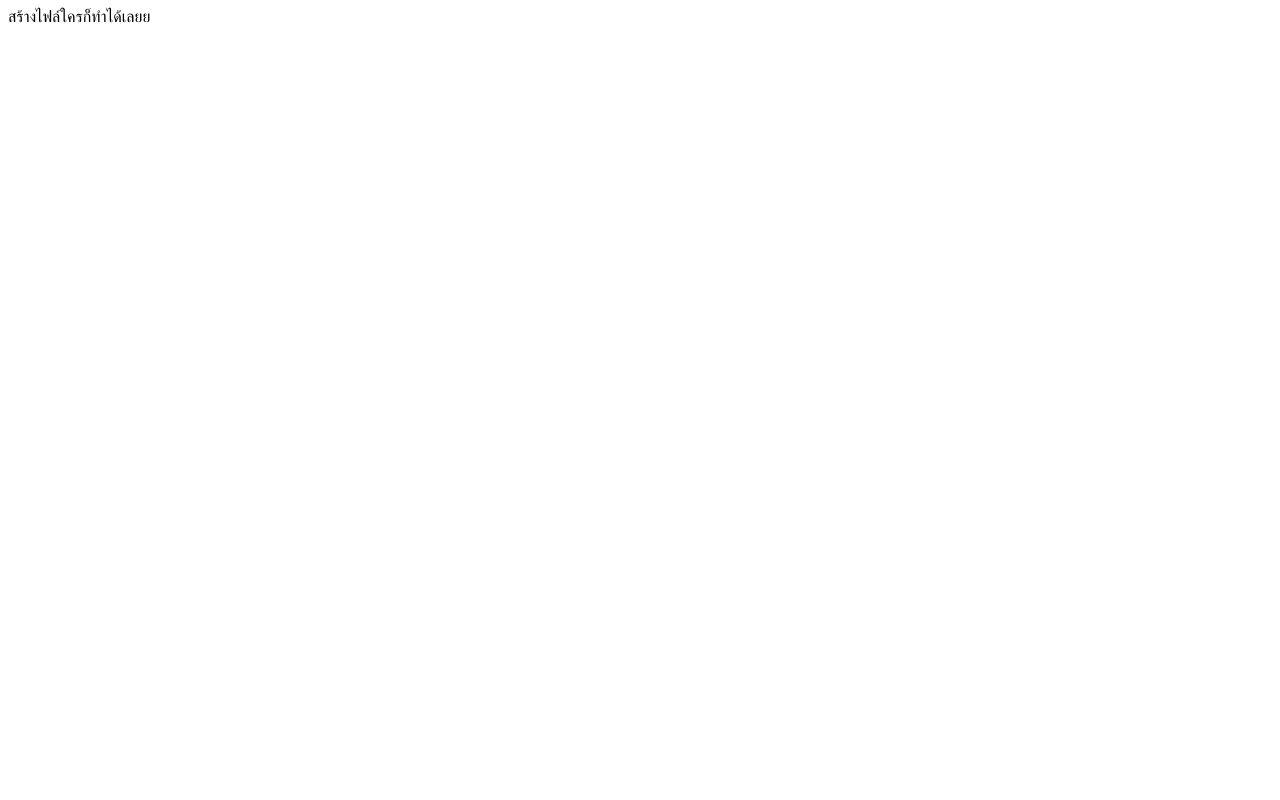
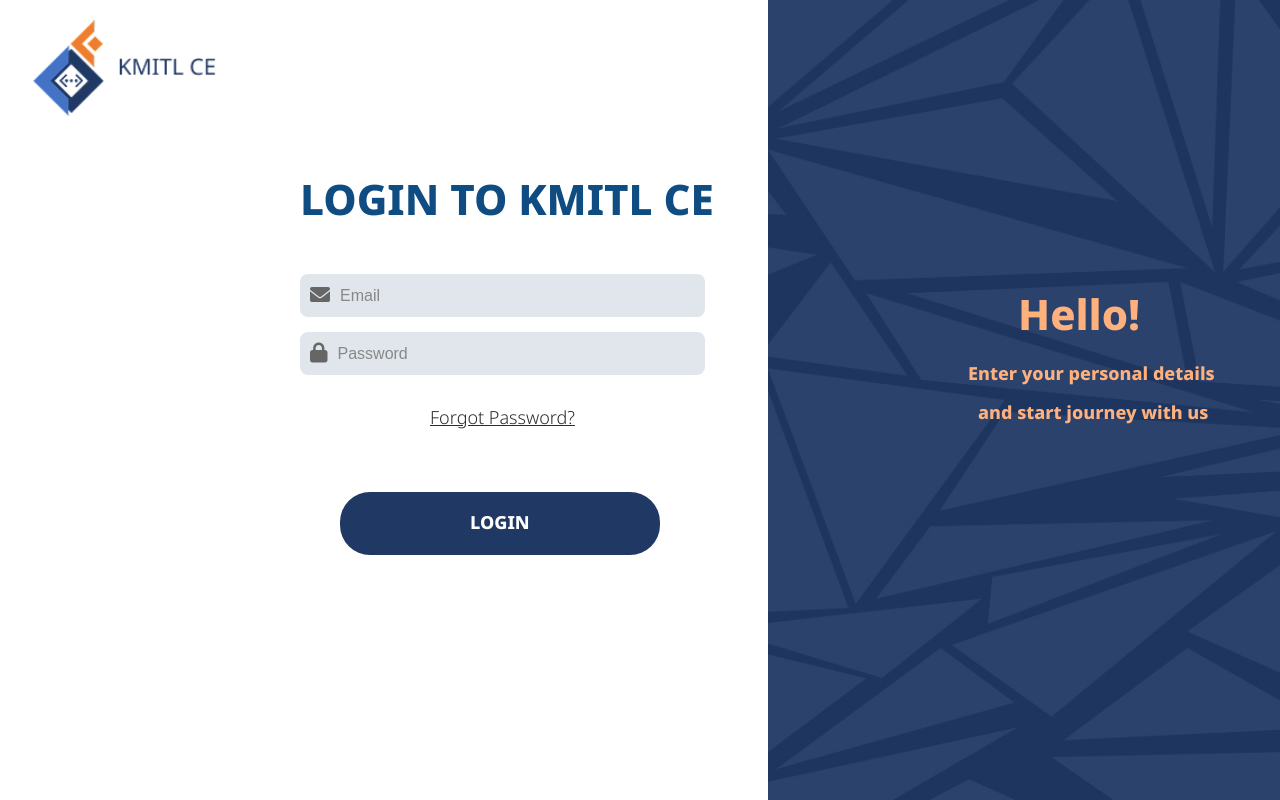
Before and after one commit to MONOSUKi/In, a PHP site: page / in a window 1280 px wide. Before the commit the page is almost empty. Run offline with PHP 8.4, Linux system fonts and the light colour scheme.

Commit message:
ใส่หน้าloginเรีบยร้อย

```diff
--- a/php/src/index.php
+++ b/php/src/index.php
@@ -1 +1,59 @@
-<p>สร้างไฟล์ใครก็ทำได้เลยย</p>
+<!DOCTYPE html>
+<html lang="en">
+
+<head>
+    <meta charset="UTF-8">
+    <meta name="viewport" content="width=device-width, initial-scale=1.0">
+    <title>Login</title>
+    <link rel="stylesheet" href="login.css">
+    <link href="https://fonts.googleapis.com/css2?family=Noto+Sans+Thai:wght@800&display=swap" rel="stylesheet">
+    <link href="https://fonts.googleapis.com/css2?family=Noto+Sans+Thai:wght@100;300&display=swap" rel="stylesheet">
+    <link rel="stylesheet" href="https://cdnjs.cloudflare.com/ajax/libs/font-awesome/6.0.0-beta3/css/all.min.css">
+</head>
+
+<body>
+    <div class="container">
+        <div class="left">
+            <img src="/assets/images/l.png" alt="Logo">
+            <div class="content">
+                <h1>LOGIN TO KMITL CE</h1>
+            </div>
+            <div class="login-box">
+            </div>
+            <div class="email-box">
+                <!-- กล่องแรกสำหรับ Email -->
+                <div class="input-box">
+                    <div class="icon">
+                        <i class="fas fa-envelope"></i> <!-- ใช้ไอคอนจดหมาย -->
+                    </div>
+                    <input type="email" placeholder="Email" />
+                </div>
+
+                <!-- กล่องที่สองสำหรับ Password -->
+                <div class="input-box">
+                    <div class="icon">
+                        <i class="fas fa-lock"></i> <!-- ใช้ไอคอนพาสเวิร์ด -->
+                    </div>
+                    <input type="password" placeholder="Password" />
+                </div>
+            </div>
+            <div class="for-get-pass">
+                <p>Forgot Password?</p>
+            </div>
+            <div class="Login-box">
+                <button class="Login">
+                    <h3>LOGIN</h3>
+                </button>
+            </div>
+        </div>
+        <div class="right">
+            <div class="contents">
+                <h4>Hello!</h4>
+                <h5>Enter your personal details</h5>
+                <h6>and start journey with us</h6>
+            </div>
+        </div>
+    </div>
+</body>
+
+</html>
--- /dev/null
+++ b/php/src/login.css
@@ -0,0 +1,257 @@
+
+/* Desktop (หน้าจอใหญ่) */
+@media screen and (min-width: 1024px) {
+    .container {
+      flex-direction: row; /* แสดงแบบแนวนอน */
+      padding: 50px;
+    }
+
+    .left {
+      width: 60%;
+      padding: 100px;
+    }
+
+    .right {
+      width: 40%;
+    }
+  }
+
+  /* Tablet (หน้าจอขนาดกลาง) */
+  @media screen and (max-width: 1023px) {
+    .container {
+      flex-direction: column; /* แสดงแบบแนวตั้ง */
+      align-items: center;
+      padding: 30px;
+    }
+
+    .left, .right {
+      width: 100%; /* ให้เต็มจอ */
+      padding: 20px;
+    }
+
+    .login-box, .input-box {
+      width: 80%;
+    }
+  }
+
+  /* Mobile (หน้าจอเล็ก) */
+  @media screen and (max-width: 768px) {
+    .container {
+      flex-direction: column;
+      padding: 20px;
+    }
+
+    .left {
+      padding: 10px;
+      text-align: center;
+    }
+
+    .login-box, .input-box {
+      width: 90%;
+      margin: auto;
+    }
+
+    .google-login {
+      width: 100%;
+    }
+
+    .right {
+      display: none; /* ซ่อนพื้นหลังฝั่งขวาบนมือถือ */
+    }
+  }
+
+  * {
+    margin: 0;
+    padding: 0;
+    box-sizing: border-box;
+  }
+  .container {
+    display: flex;
+    height: 100vh;
+    width: 100vw;
+  }
+  .left {
+    flex: 70%;
+    background-color: white;
+    display: flex;
+    flex-direction: column;
+    padding: 120px 100px 0 250px; /* เพิ่ม padding ซ้าย */
+  }
+
+  .left img {
+    width: 250px;
+    position: absolute;
+    top: 20px;
+    left: 20px;
+  }
+
+  .content {
+    text-align: left; /* จัดข้อความชิดซ้าย */
+    margin-bottom: 10px;
+  }
+
+  h1 {
+    font-family: 'Noto Sans Thai', sans-serif;
+    font-size: 42px;
+    font-weight: 1000;
+    color: #0f4c81;
+  }
+
+  .login-box h2 {
+    padding: 10px;
+    width: 360px;
+    margin-top: 30px;
+    margin-left: 0;
+    margin-right: 100;
+  }
+
+  .google-login {
+    display: inline-flex;
+    align-items: center;
+    justify-content: center;
+    gap: 10px;
+    background-color: white;
+    border-radius: 10px;
+    padding: 10px 20px;
+    cursor: pointer;
+    box-shadow: 4px 6px 4px rgba(0, 0, 0, 0.1);
+    position: relative; /* เปลี่ยนจาก absolute เป็น relative */
+    left: 0; /* รีเซ็ตค่า left */
+    top: 0; /* รีเซ็ตค่า top */
+    margin-top: 25px; /* เพิ่มระยะห่างจากข้อความข้างบน */
+    width: auto;
+    border: none;
+  }
+
+  .google-login img {
+    width: 40px;
+    height: 40px;
+  }
+
+  .google-login h2 {
+    font-family: 'Noto Sans Thai', sans-serif;
+    font-size: 20px; /* ลดขนาดตัวอักษรให้สมดุลกับปุ่ม */
+    margin: 0; /* ลบ margin ที่อาจทำให้ข้อความไม่กึ่งกลาง */
+    font-weight: 400;
+  }
+
+
+  .or-use-email {
+    font-family: 'Noto Sans Thai', sans-serif;
+    font-size: 18px;
+    color: #c5c5c5;
+    margin-top: 5ch; /* เพิ่มระยะห่างจากกล่องข้อความ */
+    padding-left: 85px;
+    padding-right: 20px;
+    font-weight: 300;
+  }
+
+  .email-box {
+    display: flex;
+    flex-direction: column;
+    gap: 15px;
+    margin-top: 30px;
+    width: 405px;
+  }
+
+  .input-box {
+    display: flex;
+    align-items: center;
+    background-color: #E0E6EB;
+    border-radius: 8px;
+    padding: 10px;
+  }
+
+  .input-box .icon {
+    font-size: 20px;
+    color: #666;
+    margin-right: 10px;
+  }
+
+  .input-box input {
+    border: none;
+    outline: none;
+    background: none;
+    font-size: 16px;
+    color: #333;
+    width: 100%;
+  }
+
+  .input-box input::placeholder {
+    color: #888;
+  }
+
+  .for-get-pass {
+    font-family: 'Noto Sans Thai', sans-serif;
+    font-size: 18px;
+    color: #2c2c2c;
+    margin-top: 30px; /* เพิ่มระยะห่างจากกล่องข้อความ */
+    padding-left: 130px;
+    padding-right: 20px;
+    text-decoration: underline;
+  }
+
+  .Login-box {
+    margin-top: 60px;
+    padding-left: 40px;
+  }
+
+  .Login-box .Login {
+    background-color: #203864; /* สีของปุ่ม */
+    border: none; /* ไม่มีขอบ */
+    padding: 18px 130px; /* ขนาดปุ่ม */
+    border-radius: 30px; /* มุมปุ่มมน */
+    cursor: pointer; /* เปลี่ยนเป็นมือเมื่อวางเมาส์ */
+  }
+
+  .Login-box h3 {
+    color: white; /* สีข้อความ */
+    border: none; /* ไม่มีขอบ */
+    cursor: pointer; /* เปลี่ยนเป็นมือเมื่อวางเมาส์ */
+    font-size: 18px;
+    font-weight: 300px;
+    font-family: 'Noto Sans Thai', sans-serif;
+    justify-content: center;
+    align-items: center;
+  }
+
+  .right {
+    position: fixed;
+    top: 0;
+    right: 0;
+    width: 40%;
+    height: 100vh;
+    background-image: url('/assets/images/bg.jpg');
+    background-size: cover;
+    background-position: right;
+    background-repeat: no-repeat;
+  }
+
+  .contents {
+    text-align: left;
+  }
+
+  h4, h5, h6 {
+    font-family: 'Noto Sans Thai', sans-serif;
+    color: #FFB17D;
+  }
+
+  h4 {
+    padding-left: 250px;
+    padding-top: 285px;
+    font-size: 42px;
+    font-weight: 1000;
+  }
+
+  h5 {
+    padding-left: 200px;
+    padding-top: 12px;
+    font-size: 18px;
+    font-weight: 100px;
+  }
+
+  h6 {
+    padding-left: 210px;
+    padding-top: 12px;
+    font-size: 18px;
+  }
```
